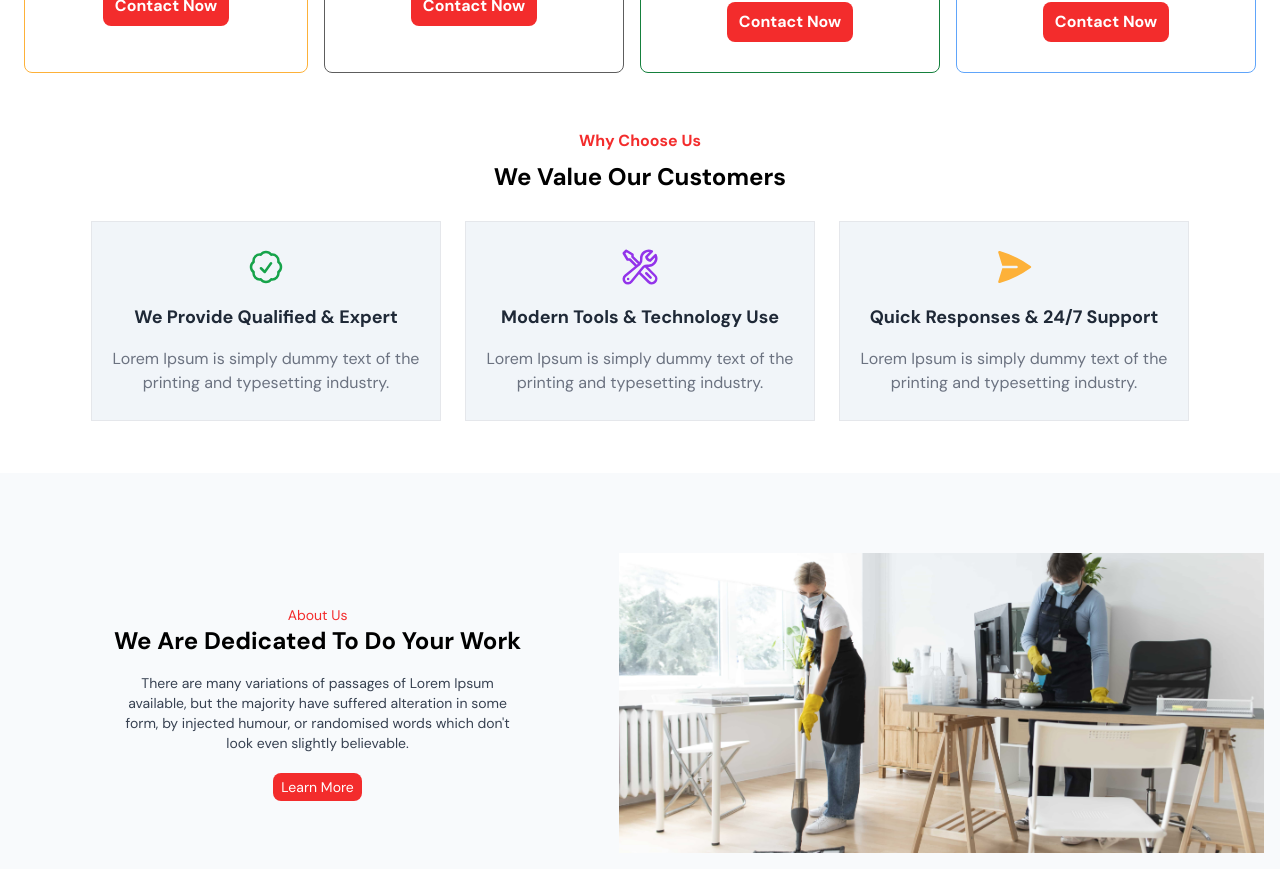
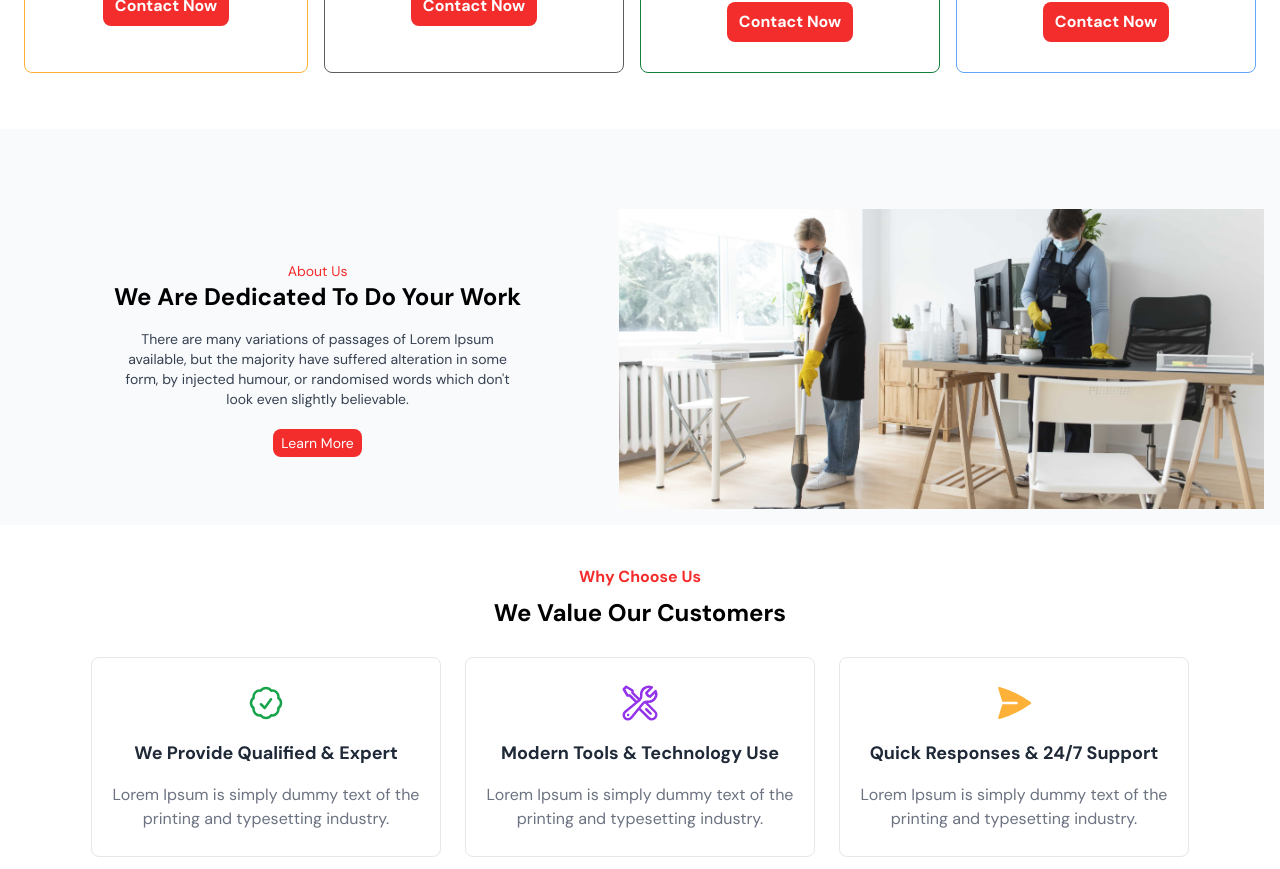
Before and after one commit to MingmaTenzing/cleaning_business, a Next.js app: page / in a window 1280 px wide. Shown: the part 1120-1989 px from the top of the page. Built offline with nearby package versions, Linux system fonts and the light colour scheme.

Commit message:
changes in component stacking

```diff
--- a/components/WhyChooseUs.tsx
+++ b/components/WhyChooseUs.tsx
@@ -12,7 +12,7 @@ function WhyChooseUs({}: Props) {
   </div>
     <div className="mt-4 flex flex-col items-center space-y-4 md:flex-row md:flex-wrap md:space-y-0 md:justify-center  ">
 
-      <div className=" hover:shadow-lg  bg-slate-100  md:m-3 h-[200px] w-[350px] space-y-4 border flex flex-col items-center justify-center p-2">
+      <div className=" hover:shadow-lg  rounded-lg  md:m-3 h-[200px] w-[350px] space-y-4 border flex flex-col items-center justify-center p-2">
         <CheckBadgeIcon className="w-10  text-green-600" />
         <h1 className=" text-gray-800 font-bold text-lg text-center"> We Provide Qualified & Expert</h1>
         <p className="text-center text-gray-500">
@@ -21,7 +21,7 @@ function WhyChooseUs({}: Props) {
           industry.
         </p>
       </div>
-      <div className="hover:shadow-lg  bg-slate-100 md:m-3 h-[200px] w-[350px] space-y-4 border flex flex-col items-center justify-center p-2">
+      <div className="hover:shadow-lg  rounded-lg md:m-3 h-[200px] w-[350px] space-y-4 border flex flex-col items-center justify-center p-2">
         <WrenchScrewdriverIcon className="w-10  text-purple-600" />
         <h1 className=" text-gray-800 font-bold text-lg text-center"> Modern Tools & Technology Use</h1>
         <p className="text-center text-gray-500">
@@ -30,7 +30,7 @@ function WhyChooseUs({}: Props) {
           industry.
         </p>
       </div>
-      <div className="hover:shadow-lg  bg-slate-100 md:m-3 h-[200px] w-[350px] space-y-4 border flex flex-col items-center justify-center p-2">
+      <div className="hover:shadow-lg  rounded-lg md:m-3 h-[200px] w-[350px] space-y-4 border flex flex-col items-center justify-center p-2">
         <PaperAirplaneIcon className="w-10 text-orange" />
         <h1 className=" text-gray-800 font-bold text-lg text-center"> Quick Responses & 24/7 Support</h1>
         <p className="text-center text-gray-500">
--- a/src/pages/index.tsx
+++ b/src/pages/index.tsx
@@ -21,8 +21,9 @@ export default function Home() {
       <Nav />
       <Landing />
       <Services />
+      <AboutUs />
       <WhyChooseUs />
-      <AboutUs />
+
     </main>
     </>
   )
```
